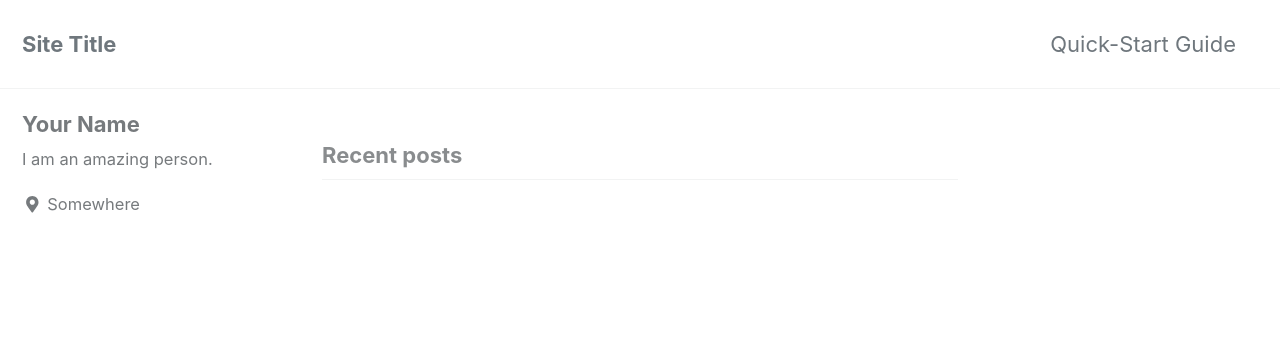
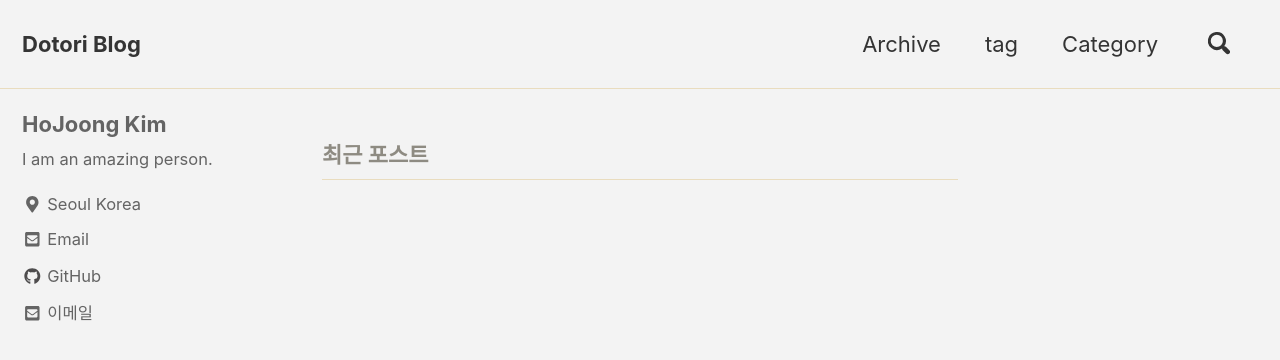
Before and after one commit to Dotori-HJ/dotori-hj.github.io, a Jekyll site: the page built from index.html, in a window 1280 px wide and 900 px high. Shown: the top 360 px of the window. Built offline with Jekyll 4.4.1, drawn with Linux system fonts in a browser that asks for light colours; cached includes are drawn as plain includes; nearby versions of some CDN libraries; the list of posts is cut into pages by our own code; some of the changed text lies outside the part shown.

Commit message:
First Blog layout

```diff
--- a/_config.yml
+++ b/_config.yml
@@ -12,24 +12,24 @@
 
 # theme                  : "minimal-mistakes-jekyll"
 # remote_theme           : "mmistakes/minimal-mistakes"
-minimal_mistakes_skin    : "default" # "air", "aqua", "contrast", "dark", "dirt", "neon", "mint", "plum", "sunrise"
+minimal_mistakes_skin    : "dirt" # "air", "aqua", "contrast", "dark", "dirt", "neon", "mint", "plum", "sunrise"
 
 # Site Settings
-locale                   : "en-US"
-title                    : "Site Title"
+locale                   : "ko-KR"
+title                    : "Dotori Blog"
 title_separator          : "-"
-name                     : "Your Name"
-description              : "An amazing website."
-url                      : # the base hostname & protocol for your site e.g. "https://mmistakes.github.io"
+name                     : "HoJoong Kim"
+description              : "Artificial Inteligence Researcher."
+url                      : "https://dotori-hj.github.io" # the base hostname & protocol for your site e.g. "https://mmistakes.github.io"
 baseurl                  : # the subpath of your site, e.g. "/blog"
-repository               : # GitHub username/repo-name e.g. "mmistakes/minimal-mistakes"
+repository               : "Dotori-HJ/dotori-hj.github.io" # GitHub username/repo-name e.g. "mmistakes/minimal-mistakes"
 teaser                   : # path of fallback teaser image, e.g. "/assets/images/500x300.png"
 # breadcrumbs            : false # true, false (default)
 words_per_minute         : 200
 comments:
-  provider               : # false (default), "disqus", "discourse", "facebook", "google-plus", "staticman", "staticman_v2", "utterances", "custom"
+  provider               : "disqus" # false (default), "disqus", "discourse", "facebook", "google-plus", "staticman", "staticman_v2", "utterances", "custom"
   disqus:
-    shortname            : # https://help.disqus.com/customer/portal/articles/466208-what-s-a-shortname-
+    shortname            : "dotori" # https://help.disqus.com/customer/portal/articles/466208-what-s-a-shortname-
   discourse:
     server               : # https://meta.discourse.org/t/embedding-discourse-comments-via-javascript/31963 , e.g.: meta.discourse.org
   facebook:
@@ -61,7 +61,7 @@ reCaptcha:
   secret                 :
 atom_feed:
   path                   : # blank (default) uses feed.xml
-search                   : # true, false (default)
+search                   : true # true, false (default)
 search_full_content      : # true, false (default)
 search_provider          : # lunr (default), algolia, google
 algolia:
@@ -103,29 +103,29 @@ analytics:
 
 # Site Author
 author:
-  name             : "Your Name"
+  name             : "HoJoong Kim"
   avatar           : # path of avatar image, e.g. "/assets/images/bio-photo.jpg"
   bio              : "I am an amazing person."
-  location         : "Somewhere"
-  email            :
+  location         : "Seoul Korea"
+  email            : "arang318@gmail.com"
   links:
     - label: "Email"
       icon: "fas fa-fw fa-envelope-square"
-      # url: mailto:your.name@email.com
-    - label: "Website"
-      icon: "fas fa-fw fa-link"
+      url: mailto:arang318@gmail.com
+#    - label: "Website"
+#      icon: "fas fa-fw fa-link"
       # url: "https://your-website.com"
-    - label: "Twitter"
-      icon: "fab fa-fw fa-twitter-square"
+#    - label: "Twitter"
+#      icon: "fab fa-fw fa-twitter-square"
       # url: "https://twitter.com/"
-    - label: "Facebook"
-      icon: "fab fa-fw fa-facebook-square"
-      # url: "https://facebook.com/"
+#    - label: "Facebook"
+#      icon: "fab fa-fw fa-facebook-square"
+#      # url: "https://facebook.com/"
     - label: "GitHub"
       icon: "fab fa-fw fa-github"
-      # url: "https://github.com/"
-    - label: "Instagram"
-      icon: "fab fa-fw fa-instagram"
+      url: "https://github.com/Dotori-HJ"
+#    - label: "Instagram"
+#      icon: "fab fa-fw fa-instagram"
       # url: "https://instagram.com/"
 
 # Site Footer
@@ -287,6 +287,6 @@ defaults:
       layout: single
       author_profile: true
       read_time: true
-      comments: # true
+      comments: true
       share: true
       related: true
--- a/_data/navigation.yml
+++ b/_data/navigation.yml
@@ -1,11 +1,11 @@
 # main links
 main:
-  - title: "Quick-Start Guide"
-    url: https://mmistakes.github.io/minimal-mistakes/docs/quick-start-guide/
-  # - title: "About"
-  #   url: https://mmistakes.github.io/minimal-mistakes/about/
-  # - title: "Sample Posts"
-  #   url: /year-archive/
+  - title: "Archive"
+    url: /year-archive/
+  - title: "tag"
+    url: /tags/
+  - title: "Category"
+    url: /categories/
   # - title: "Sample Collections"
   #   url: /collection-archive/
   # - title: "Sitemap"
```
Also changed, not shown: _pages/category-archive.html (added, +14 -0 lines), _pages/tag-archive.html (added, +25 -0 lines), _pages/year-archive.html (added, +13 -0 lines).
